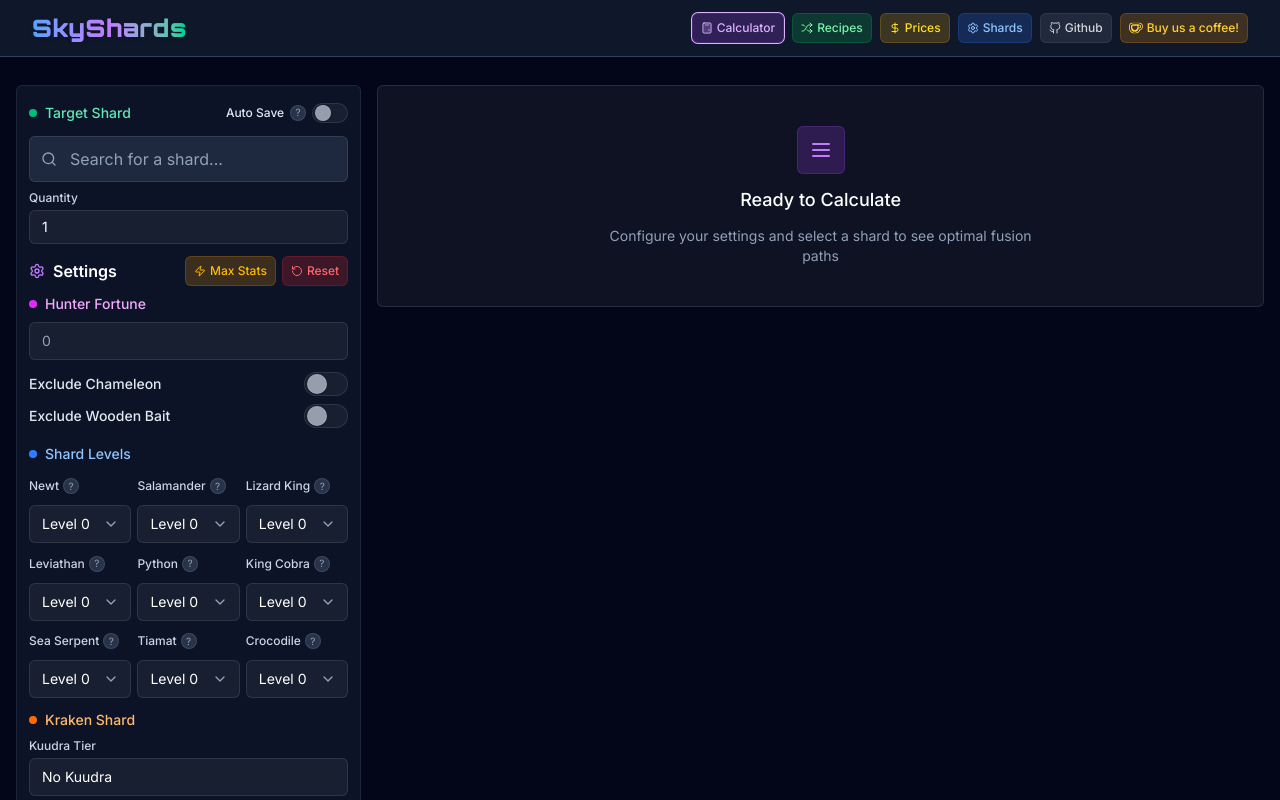
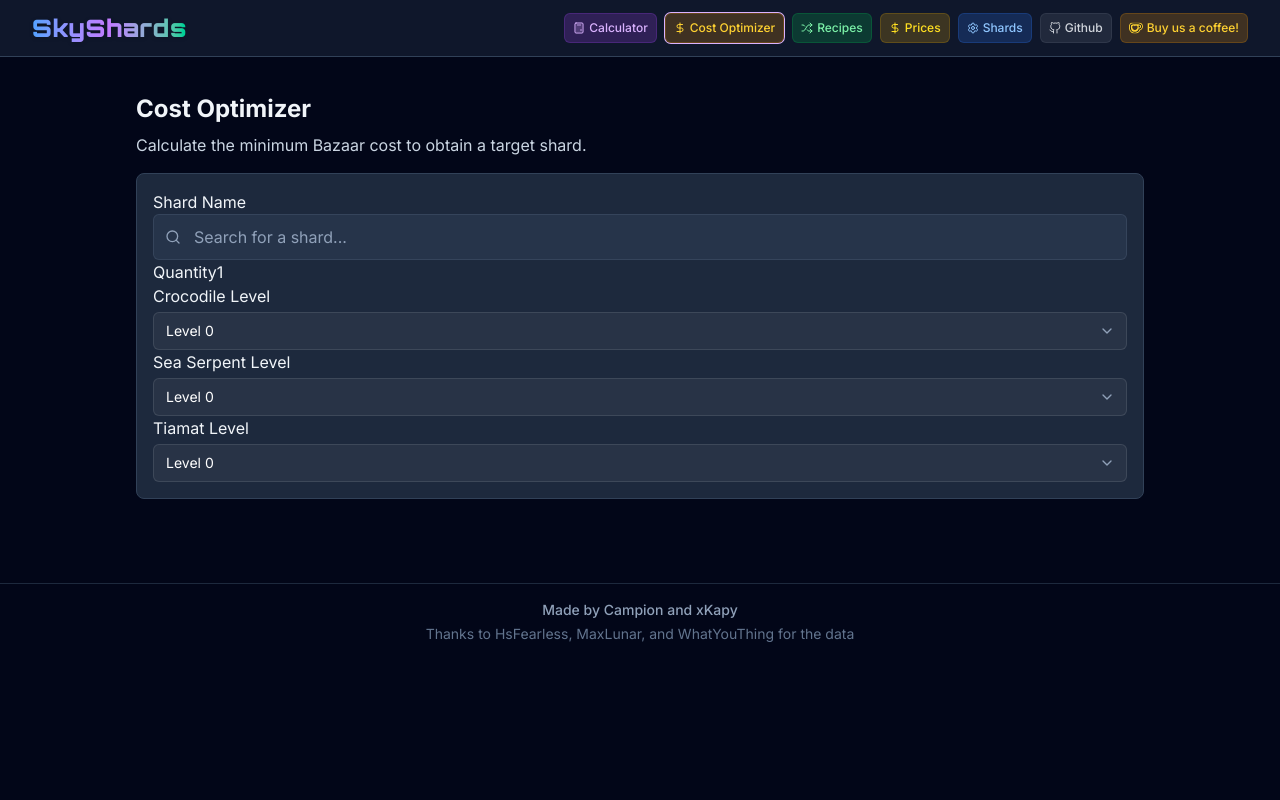
Before and after one commit to Campionnn/SkyShards, a React (Vite) app: page /cost in a window 1280 px wide. Before the commit this address led to /. Shown: the top 800 px of the page. Built offline with nearby package versions, Linux system fonts and the light colour scheme.

Commit message:
slop implementation

```diff
--- a/src/App.tsx
+++ b/src/App.tsx
@@ -2,12 +2,13 @@ import { createBrowserRouter, RouterProvider, Navigate } from "react-router-dom"
 import { Suspense, lazy } from "react";
 import { Layout } from "./components";
 import { CalculatorStateProvider, RecipeStateProvider } from "./context";
-import { usePageTitle } from "./hooks/usePageTitle";
+import { usePageTitle } from "./hooks";
 
 const CalculatorPage = lazy(() => import("./pages/CalculatorPage").then((module) => ({ default: module.CalculatorPage })));
 const SettingsPage = lazy(() => import("./pages/SettingsPage").then((module) => ({ default: module.SettingsPage })));
 const RecipePage = lazy(() => import("./pages/RecipePage"));
 const ShardPricesPage = lazy(() => import("./pages/ShardPricesPage"));
+const CostCalculatorPage = lazy(() => import("./pages/CostCalculatorPage"));
 
 const LoadingSpinner = () => (
   <div className="flex items-center justify-center py-12">
@@ -69,6 +70,14 @@ const router = createBrowserRouter(
             </Suspense>
           ),
         },
+        {
+          path: "cost",
+          element: (
+            <Suspense fallback={<LoadingSpinner />}>
+              <CostCalculatorPage />
+            </Suspense>
+          ),
+        },
       ],
     },
     {
--- /dev/null
+++ b/src/components/forms/CostCalculatorForm.tsx
@@ -0,0 +1,61 @@
+import React from "react";
+import { ShardAutocomplete } from "./inputs";
+import { LevelDropdown } from "../calculator";
+
+interface CostCalculatorFormProps {
+  onSubmit: (data: CostCalculatorFormData) => void;
+}
+
+export interface CostCalculatorFormData {
+  shard: string;
+  quantity: number;
+  crocodileLevel: number;
+  seaSerpentLevel: number;
+  tiamatLevel: number;
+}
+
+export const CostCalculatorForm: React.FC<CostCalculatorFormProps> = ({ onSubmit }) => {
+  const [form, setForm] = React.useState<CostCalculatorFormData>({
+    shard: "",
+    quantity: 1,
+    crocodileLevel: 0,
+    seaSerpentLevel: 0,
+    tiamatLevel: 0,
+  });
+
+  React.useEffect(() => {
+    if (form.shard && form.quantity > 0) {
+      onSubmit(form);
+    }
+  }, [form]);
+
+  return (
+    <form className="cost-calculator-form">
+      <div>
+        <label>Shard Name</label>
+        <ShardAutocomplete value={form.shard} onChange={(v) => setForm({ ...form, shard: v })} />
+      </div>
+      <div>
+        <label>Quantity</label>
+        <input
+          type="number"
+          min={1}
+          value={form.quantity}
+          onChange={(e) => setForm({ ...form, quantity: Number(e.target.value) })}
+        />
+      </div>
+      <div>
+        <label>Crocodile Level</label>
+        <LevelDropdown value={form.crocodileLevel} onChange={(v) => setForm({ ...form, crocodileLevel: v })} max={10} />
+      </div>
+      <div>
+        <label>Sea Serpent Level</label>
+        <LevelDropdown value={form.seaSerpentLevel} onChange={(v) => setForm({ ...form, seaSerpentLevel: v })} max={10} />
+      </div>
+      <div>
+        <label>Tiamat Level</label>
+        <LevelDropdown value={form.tiamatLevel} onChange={(v) => setForm({ ...form, tiamatLevel: v })} max={10} />
+      </div>
+    </form>
+  );
+};
--- a/src/components/layout/Navigation.tsx
+++ b/src/components/layout/Navigation.tsx
@@ -48,6 +48,7 @@ export const Navigation: React.FC = () => {
 
   const navItems = [
     { path: "/", label: "Calculator", icon: Calculator, color: "purple" },
+    { path: "/cost", label: "Cost Optimizer", icon: DollarSign, color: "amber" },
     { path: "/recipes", label: "Recipes", icon: Shuffle, color: "green" },
     { path: "/prices", label: "Prices", icon: DollarSign, color: "yellow" },
     { path: "/settings", label: "Shards", icon: Settings, color: "blue" },
@@ -81,6 +82,13 @@ export const Navigation: React.FC = () => {
       text: "text-blue-300",
       border: "border border-blue-500/20",
       hoverBorder: "hover:border-blue-500/30",
+    },
+    amber: {
+      bg: "bg-amber-500/20",
+      hoverBg: "hover:bg-amber-500/30",
+      text: "text-amber-300",
+      border: "border border-amber-500/20",
+      hoverBorder: "hover:border-amber-500/30",
     },
   };
 
--- /dev/null
+++ b/src/pages/CostCalculatorPage.tsx
@@ -0,0 +1,79 @@
+import React, { useState } from "react";
+import { CostCalculatorForm, type CostCalculatorFormData } from "../components/forms/CostCalculatorForm";
+import { CalculationResults } from "../components/results/CalculationResults";
+import type { CalculationResult, Data } from "../types/types";
+import { DataService } from "../services";
+
+const CostCalculatorPage: React.FC = () => {
+  const [result, setResult] = useState<CalculationResult | null>(null);
+  const [data, setData] = useState<Data | null>(null);
+  const [loading, setLoading] = useState(false);
+  const [error, setError] = useState<string | null>(null);
+  const [targetShardName, setTargetShardName] = useState("");
+  const [currentShardKey, setCurrentShardKey] = useState<string>("");
+  const [currentQuantity, setCurrentQuantity] = useState<number>(1);
+  const [currentParams, setCurrentParams] = useState<any>(null);
+
+  const handleSubmit = async (form: CostCalculatorFormData) => {
+    setLoading(true);
+    setError(null);
+    try {
+      const dataService = DataService.getInstance();
+      const nameToKeyMap = await dataService.getShardNameToKeyMap();
+      const shardKey = nameToKeyMap[form.shard.toLowerCase()];
+      if (!shardKey) {
+        setError("Invalid shard name");
+        setLoading(false);
+        return;
+      }
+      setTargetShardName(form.shard);
+      setCurrentShardKey(shardKey);
+      setCurrentQuantity(form.quantity);
+      const params = {
+        crocodileLevel: form.crocodileLevel,
+        seaSerpentLevel: form.seaSerpentLevel,
+        tiamatLevel: form.tiamatLevel,
+      };
+      setCurrentParams(params);
+      const { CalculationService } = await import("../services/bzCalculationService");
+      const service = CalculationService.getInstance();
+      const calculationResult = await service.calculateOptimalPath(shardKey, form.quantity, params);
+      setResult(calculationResult);
+      const parsedData = await service.parseData(params);
+      setData(parsedData);
+    } catch (e) {
+      setError("Calculation failed");
+    } finally {
+      setLoading(false);
+    }
+  };
+
+  return (
+    <div className="calculator-page max-w-5xl mx-auto px-2 py-6">
+      <h1 className="text-2xl font-bold mb-2">Cost Optimizer</h1>
+      <p className="mb-4 text-slate-300">Calculate the minimum Bazaar cost to obtain a target shard.</p>
+      <div className="bg-slate-800 border border-slate-700 rounded-lg p-4 mb-4">
+        <CostCalculatorForm onSubmit={handleSubmit} />
+      </div>
+      {loading && <div>Calculating...</div>}
+      {error && <div style={{ color: "red" }}>{error}</div>}
+      {result && data && (
+        <CalculationResults
+          result={result}
+          data={data}
+          targetShardName={targetShardName}
+          targetShard={currentShardKey}
+          requiredQuantity={currentQuantity}
+          params={currentParams}
+          // No alternatives/overrides for cost page
+          onResultUpdate={() => {}}
+          recipeOverrides={[]}
+          onRecipeOverridesUpdate={() => {}}
+          onResetRecipeOverrides={() => {}}
+        />
+      )}
+    </div>
+  );
+};
+
+export default CostCalculatorPage;
```
